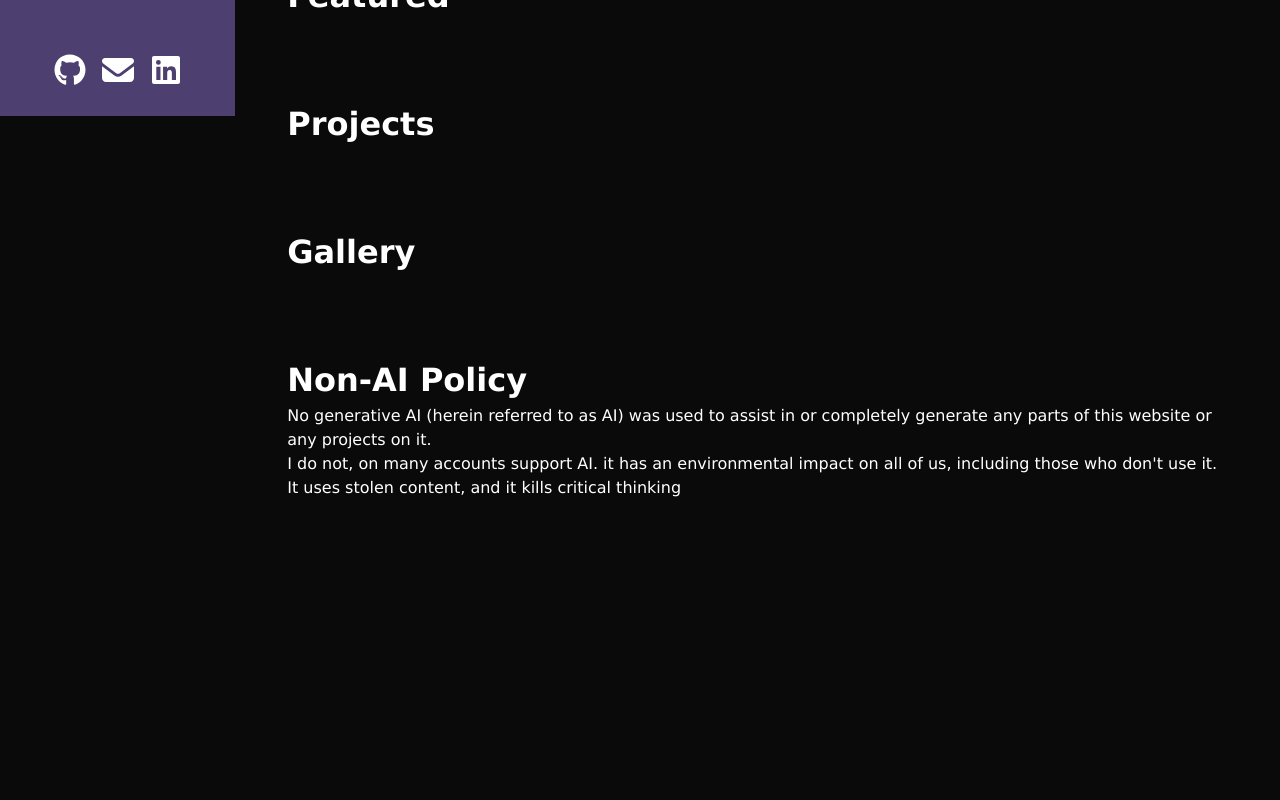
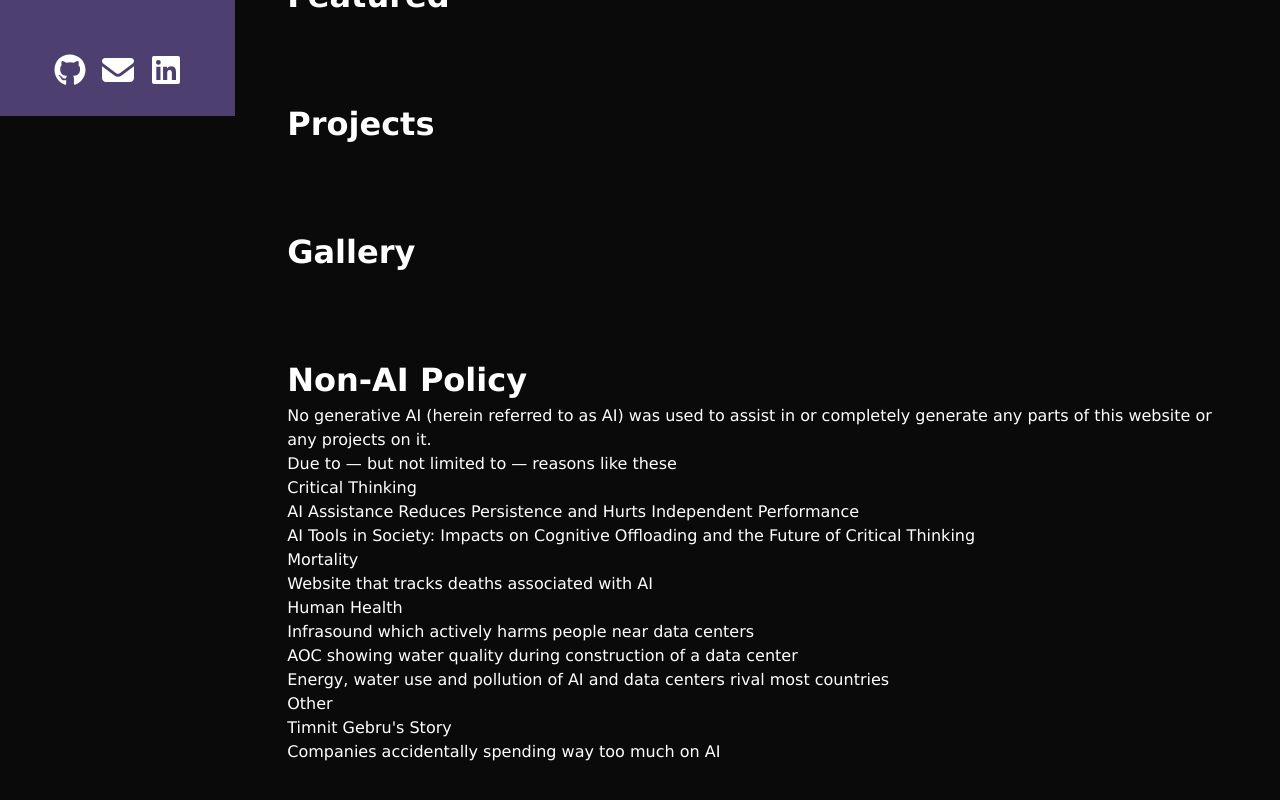
Before and after one commit to Echoviax/portfolio2, a Next.js app: page / in a window 1280 px wide. Shown: the part 684-1484 px from the top of the page. Before the commit the page ends 1224 px from the top, so only its background shows below. Built offline with nearby package versions, Linux system fonts and the light colour scheme.

Commit message:
AI content.. well like... anti-ai content

```diff
--- a/app/components/AI.tsx
+++ b/app/components/AI.tsx
@@ -1,6 +1,36 @@
 export default function AIPage() {
     return (
-        <p>No generative AI (herein referred to as AI) was used to assist in or completely generate any parts of this website or any projects on it.<br />
-        I do not, on many accounts support AI. it has an environmental impact on all of us, including those who don't use it. It uses stolen content, and it kills critical thinking</p>
+        <div>
+            <p>No generative AI (herein referred to as AI) was used to assist in or completely generate any parts of this website or any projects on it.</p>
+            <p>Due to — but not limited to — reasons like these</p>
+            <div>
+                <h2>Critical Thinking</h2>
+                <ul>
+                    <li><a href="https://arxiv.org/html/2604.04721v2">AI Assistance Reduces Persistence and Hurts Independent Performance</a></li>
+                    <li><a href="https://www.mdpi.com/2075-4698/15/1/6">AI Tools in Society: Impacts on Cognitive Offloading and the Future of Critical Thinking</a></li>
+                </ul>
+            </div>
+            <div>
+                <h2>Mortality</h2>
+                <ul>
+                    <li><a href="https://aimortality.org/">Website that tracks deaths associated with AI</a></li>
+                </ul>
+            </div>
+            <div>
+                <h2>Human Health</h2>
+                <ul>
+                    <li><a href="https://www.tomshardware.com/tech-industry/artificial-intelligence/data-centers-face-increasing-infrasound-complaints-from-neighboring-communities-sounds-do-not-register-on-decibel-meters-but-irritate-local-citizens">Infrasound which actively harms people near data centers</a></li>
+                    <li><a href="https://x.com/RepAOC/status/2057506424792490300">AOC showing water quality during construction of a data center</a></li>
+                    <li><a href="https://apnews.com/article/ai-data-centers-environment-climate-footprint-a792f184a9f2833b5388dbae8b41ca95">Energy, water use and pollution of AI and data centers rival most countries</a></li>
+                </ul>
+            </div>
+            <div>
+                <h2>Other</h2>
+                <ul>
+                    <li><a href="https://www.tumblr.com/dreaminginthedeepsouth/817865966907228160/darren-oconnor-timnit-gebru-was-fired-from">Timnit Gebru's Story</a></li>
+                    <li><a href="https://www.tomshardware.com/tech-industry/artificial-intelligence/mystery-company-accidentally-blew-usd500-million-on-claude-in-a-single-month-failed-to-put-usage-limit-on-licenses-for-employees">Companies accidentally spending way too much on AI</a></li>
+                </ul>
+            </div>
+        </div>
     );
 }
--- a/app/styles/Master.css
+++ b/app/styles/Master.css
@@ -4,3 +4,4 @@
 @import url(./Page.css);
 @import url(./About.css);
 @import url(./Keyframes.css);
+@import url(./AI.css);
```
Also changed, not shown: app/styles/AI.css (added).
